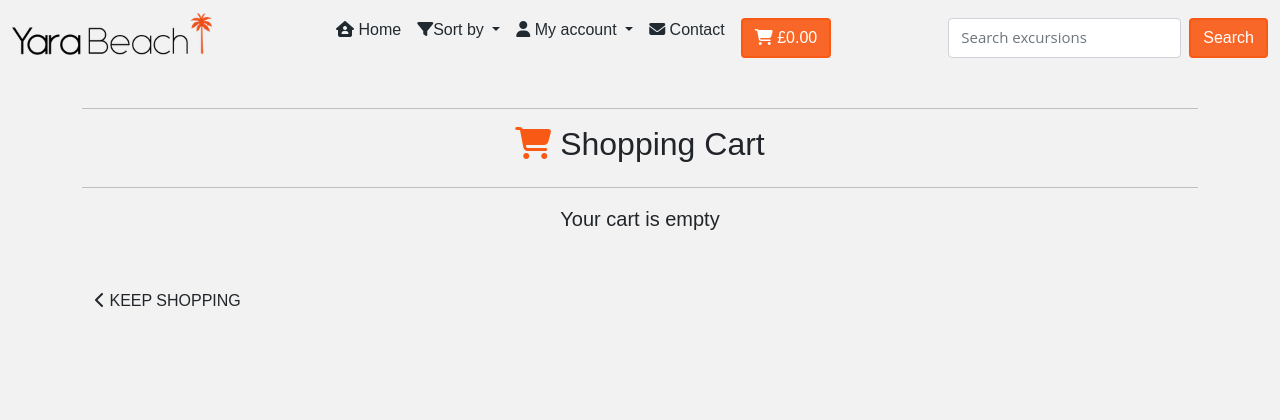
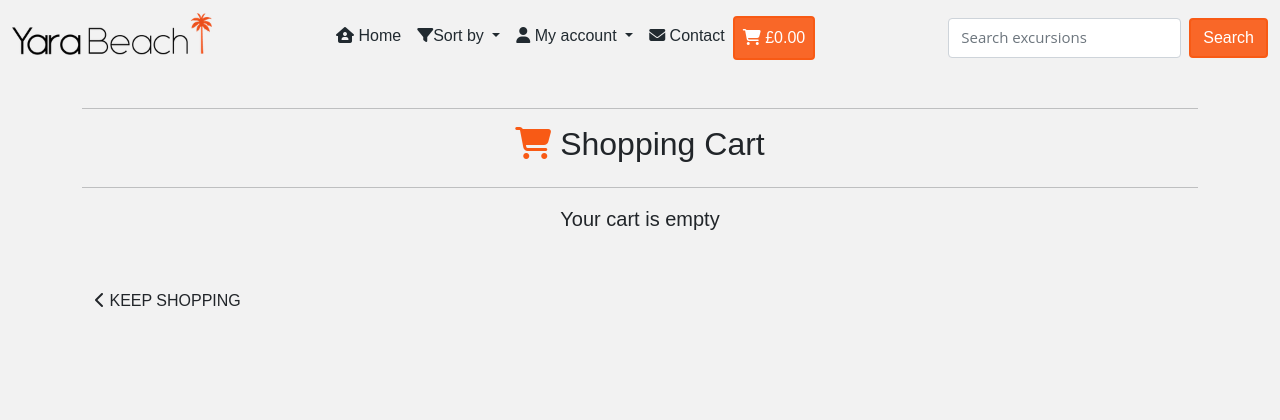
Before and after one commit to Gersondelacruzdeveloper/yara-beach, a Django app: page /cart/excursion-cart in a window 1280 px wide. Shown: the top 420 px of the page. Run offline with Django 4.2, Linux system fonts and the light colour scheme; parts of the project's set-up code (start-up, migrations or seed data) failed here and were passed over; some libraries are stand-ins or nearby versions.

Commit message:
Fixing errors for excursion page for html

```diff
--- a/templates/excursions/excursions_base.html
+++ b/templates/excursions/excursions_base.html
@@ -132,19 +132,16 @@
                         <a class="nav-link" href="{% url 'contact' %}"><i class="fa-solid fa-envelope"></i>
                             Contact</a>
                     </li>
-                    </li>
 
                     <!-- cart -->
                     <li class="nav-item cart">
-                        <a class="nav-link" href="{% url 'excursion-cart' %}">
-                            <button type="button" class="btn my_hover sear-btn btn-outline-secondary position-relative">
+                        <a class="nav-link btn my_hover sear-btn btn-outline-secondary position-relative" href="{% url 'excursion-cart' %}">
                                 <i class="fa-solid fa-cart-shopping"></i>
                                 {% if total %}
                                 £{{total | floatformat:2}}
                                 {% else %}
                                 £0.00
                                 {% endif %}
-                            </button>
                         </a>
                     </li>
                 </ul>
```
